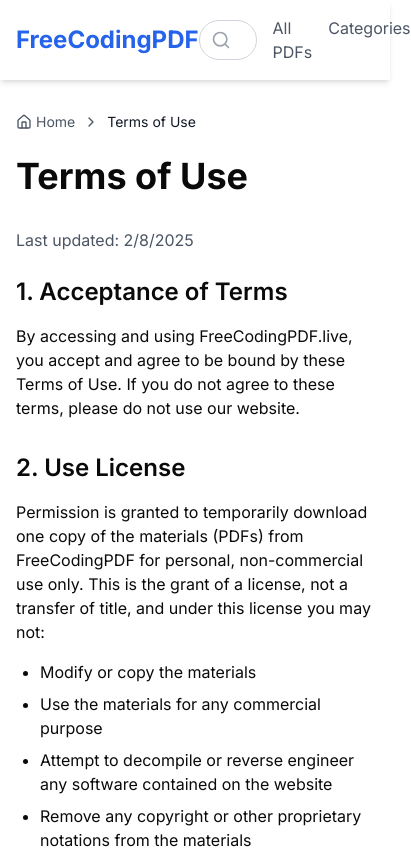
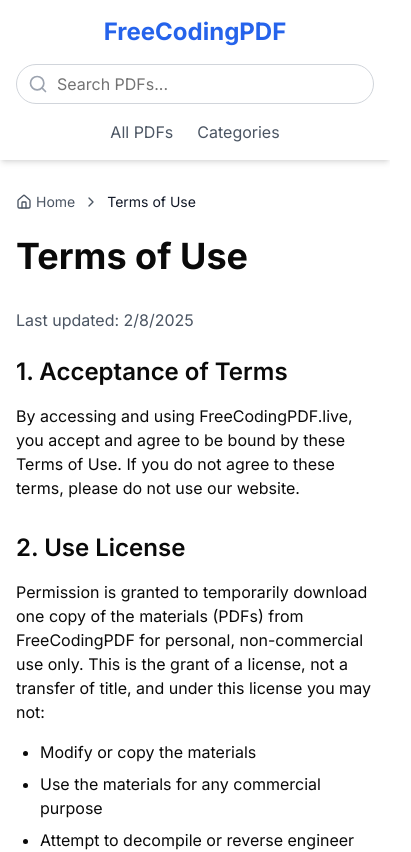
Before and after one commit to bbrooks870/courseloot, a Next.js app: page /terms in a window 390 px wide. Shown: the top 852 px of the page, 411 px wide, since content can reach past the window. Built offline with nearby package versions, Linux system fonts and the light colour scheme.

Commit message:
mobile responives

```diff
--- a/components/header.tsx
+++ b/components/header.tsx
@@ -19,23 +19,24 @@ export function Header() {
 
   return (
     <header className="bg-white shadow-md">
-      <div className="container mx-auto px-4 py-4 flex items-center justify-between">
-        <Link href="/" className="text-2xl font-bold text-blue-600">
+      <div className="container mx-auto px-4 py-4">
+        <div className="flex flex-col md:flex-row md:items-center md:justify-between space-y-4 md:space-y-0">
+          <Link href="/" className="text-2xl font-bold text-blue-600 text-center md:text-left">
             FreeCodingPDF
           </Link>
-        <div className="flex items-center space-x-4">
-          <form onSubmit={handleSearch} className="relative">
+          <div className="flex flex-col md:flex-row items-center space-y-4 md:space-y-0 md:space-x-4">
+            <form onSubmit={handleSearch} className="relative w-full md:w-auto">
               <Input
                 type="search"
                 placeholder="Search PDFs..."
-              className="pl-10 pr-4 py-2 rounded-full border border-gray-300 focus:outline-none focus:ring-2 focus:ring-blue-500 focus:border-transparent"
+                className="pl-10 pr-4 py-2 w-full md:w-[300px] rounded-full border border-gray-300 focus:outline-none focus:ring-2 focus:ring-blue-500 focus:border-transparent"
                 value={searchQuery}
                 onChange={(e) => setSearchQuery(e.target.value)}
               />
               <Search className="absolute left-3 top-1/2 transform -translate-y-1/2 text-gray-400" size={20} />
             </form>
-          <nav>
-            <ul className="flex space-x-4">
+            <nav className="w-full md:w-auto">
+              <ul className="flex justify-center md:justify-start space-x-6">
                 <li>
                   <Link href="/page/1" className="text-gray-600 hover:text-blue-600">
                     All PDFs
@@ -50,6 +51,7 @@ export function Header() {
             </nav>
           </div>
         </div>
+      </div>
     </header>
   )
 }
```
Lines whose indentation alone changed are shown as unchanged.
